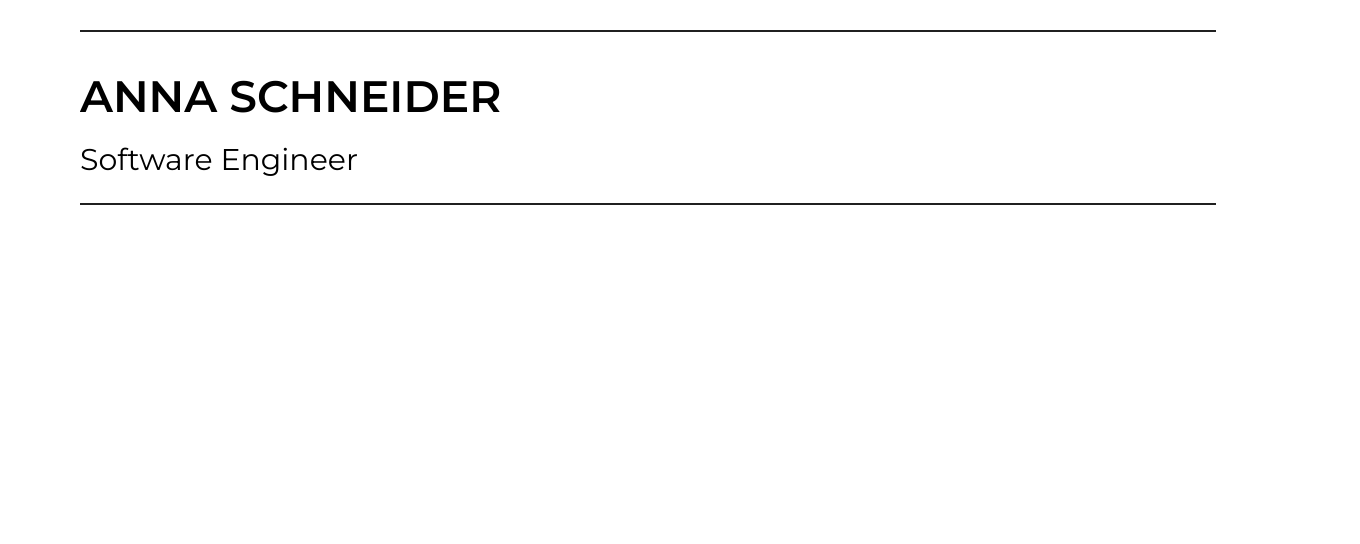
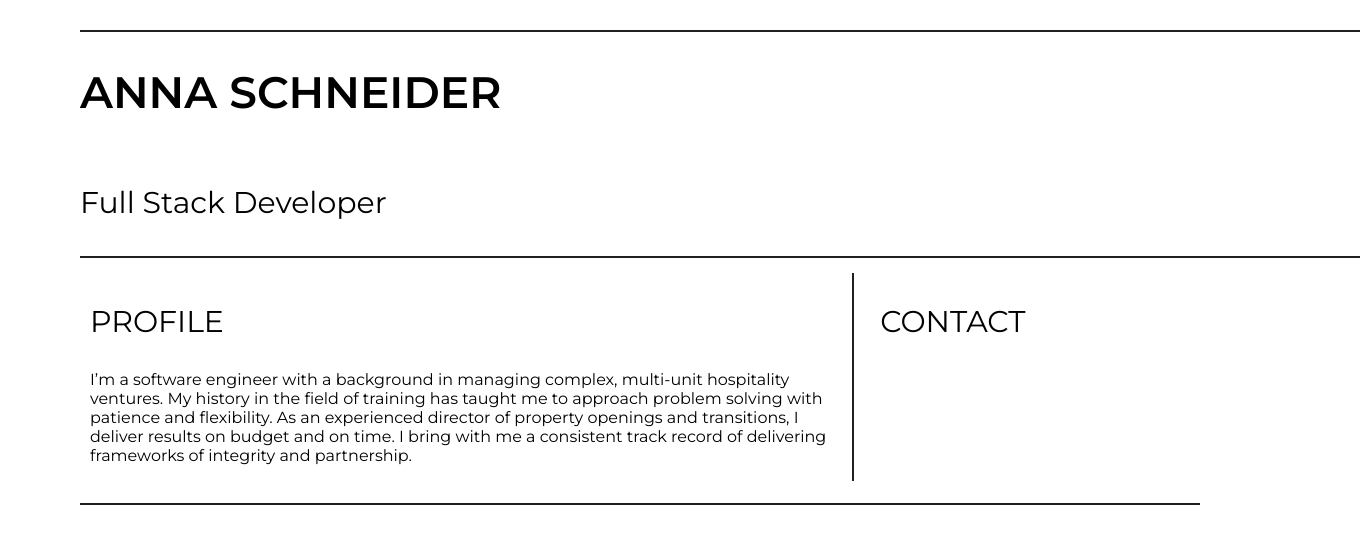
Before and after one commit to anna-schneider/Portfolio, a React (Create React App) app: page / in a window 1280 px wide. Shown: the top 544 px of the page, 1360 px wide, since content can reach past the window. Built offline with nearby package versions, Linux system fonts and the light colour scheme.

Commit message:
Updated animation

```diff
--- a/src/App.css
+++ b/src/App.css
@@ -1,11 +1,10 @@
 .App {
-	display: flex;
+	/* display: flex; */
 	font-family: "Montserrat", sans-serif;
 }
 
 .profile,
-.contact,
-.title {
+.contact {
 	font-size: 30px;
 	font-weight: 400;
 }
@@ -13,13 +12,19 @@
 .profile-contact-container {
 	display: flex;
 	align-self: center;
+	margin: 0 80px;
+	padding-bottom: 22px;
+	border-bottom: #202020 solid 2px;
 }
 
 .profile-container {
 	width: 70%;
-	margin-left: 60px;
+	margin: 0 10px;
+	padding-right: 16px;
+	border-right: #202020 solid 2px;
 }
 
 .contact-container {
 	width: 30%;
+	padding-left: 16px;
 }
--- a/src/App.js
+++ b/src/App.js
@@ -7,7 +7,7 @@ function App() {
 	return (
 		<div className="App">
 			<Header />
-			{/* <div className="profile-contact-container">
+			<div className="profile-contact-container">
 				<div className="profile-container">
 					<h3 className="profile">PROFILE</h3>
 					<p>
@@ -23,7 +23,7 @@ function App() {
 				<div className="contact-container">
 					<h3 className="contact">CONTACT</h3>
 				</div>
-			</div> */}
+			</div>
 		</div>
 	)
 }
--- a/src/components/header/Header.css
+++ b/src/components/header/Header.css
@@ -12,17 +12,29 @@ header {
 	width: 100%;
 }
 
-.name {
+.name,
+.title {
 	position: relative;
 	top: 20%;
-	margin: 30px 80px 15px 0;
+	margin: 60px 80px 5px 0;
 	white-space: nowrap;
 	overflow: hidden;
 	transform: translateY(-50%);
 }
 
+.title {
+	padding-bottom: 8px;
+	font-size: 30px;
+	font-weight: 400;
+}
+
 .typewriter-anime {
 	animation: typewriter 4s steps(44) 1s 1 normal both,
+		blinkTextCursor 500ms steps(44) infinite normal;
+}
+
+.typewriter-anime2 {
+	animation: typewriter 4s steps(44) 3s 1 normal both,
 		blinkTextCursor 500ms steps(44) infinite normal;
 }
 
--- a/src/components/header/Header.jsx
+++ b/src/components/header/Header.jsx
@@ -7,9 +7,8 @@ export default function Header() {
 		<>
 			<div className="header">
 				<header className="name typewriter-anime">ANNA SCHNEIDER</header>
-				<h2 className="title">Software Engineer</h2>
+				<h2 className="title typewriter-anime2">Full Stack Developer</h2>
 			</div>
-			{/* <p className="name typewriter-anime">My name, my title</p> */}
 		</>
 	)
 }
```
